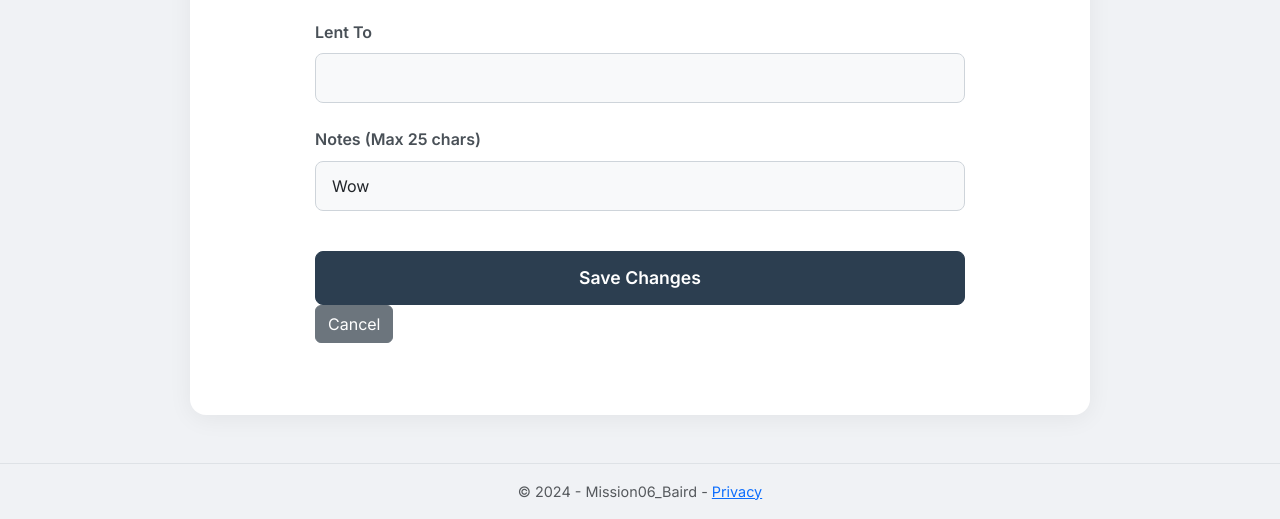
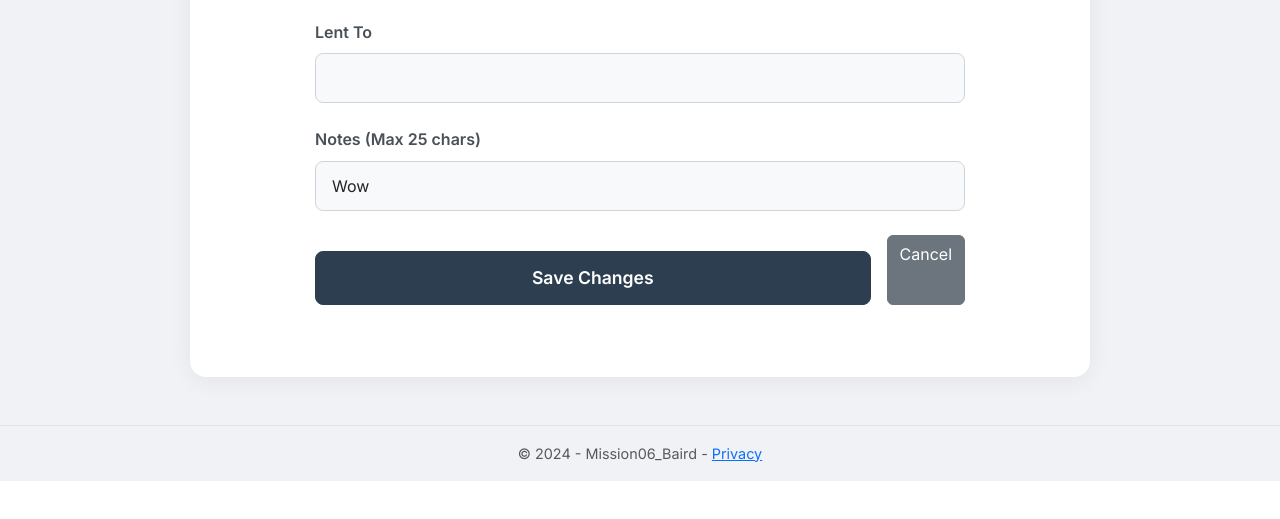
Before and after one commit to BlakeBaird2/Mission06_Baird, an ASP.NET Core app: page /Home/Edit/1 in a window 1280 px wide. Shown: the part 958-1477 px from the top of the page. After the commit the page ends 1439 px from the top, so only its background shows below. Run offline with ASP.NET Core 8, Linux system fonts and the light colour scheme; data comes from the database, SQL or seed files in the repository.

Commit message:
Align Edit and Delete form buttons side-by-side with equal width
Used d-flex and flex-fill so Save Changes/Cancel and Delete/Cancel
buttons sit on the same row with matching widths.

https://claude.ai/code/session_01UZtMST1Avzdn8aMQdReH8q

```diff
--- a/Views/Home/Delete.cshtml
+++ b/Views/Home/Delete.cshtml
@@ -24,7 +24,9 @@
 
     <form asp-action="DeleteConfirmed" method="post">
         <input type="hidden" name="movieId" value="@Model.MovieId" />
-        <button type="submit" class="btn btn-danger">Delete</button>
-        <a asp-action="MovieList" class="btn btn-secondary">Cancel</a>
+        <div class="d-flex gap-3">
+            <button type="submit" class="btn btn-danger flex-fill">Delete</button>
+            <a asp-action="MovieList" class="btn btn-secondary flex-fill text-center">Cancel</a>
+        </div>
     </form>
 </div>
--- a/Views/Home/Edit.cshtml
+++ b/Views/Home/Edit.cshtml
@@ -80,8 +80,10 @@
             <span asp-validation-for="Notes" class="text-danger"></span>
         </div>
 
-        <button type="submit" class="btn btn-primary">Save Changes</button>
-        <a asp-action="MovieList" class="btn btn-secondary">Cancel</a>
+        <div class="d-flex gap-3">
+            <button type="submit" class="btn btn-primary flex-fill">Save Changes</button>
+            <a asp-action="MovieList" class="btn btn-secondary flex-fill text-center">Cancel</a>
+        </div>
 
         <div asp-validation-summary="All" class="text-danger mt-3"></div>
     </form>
```
